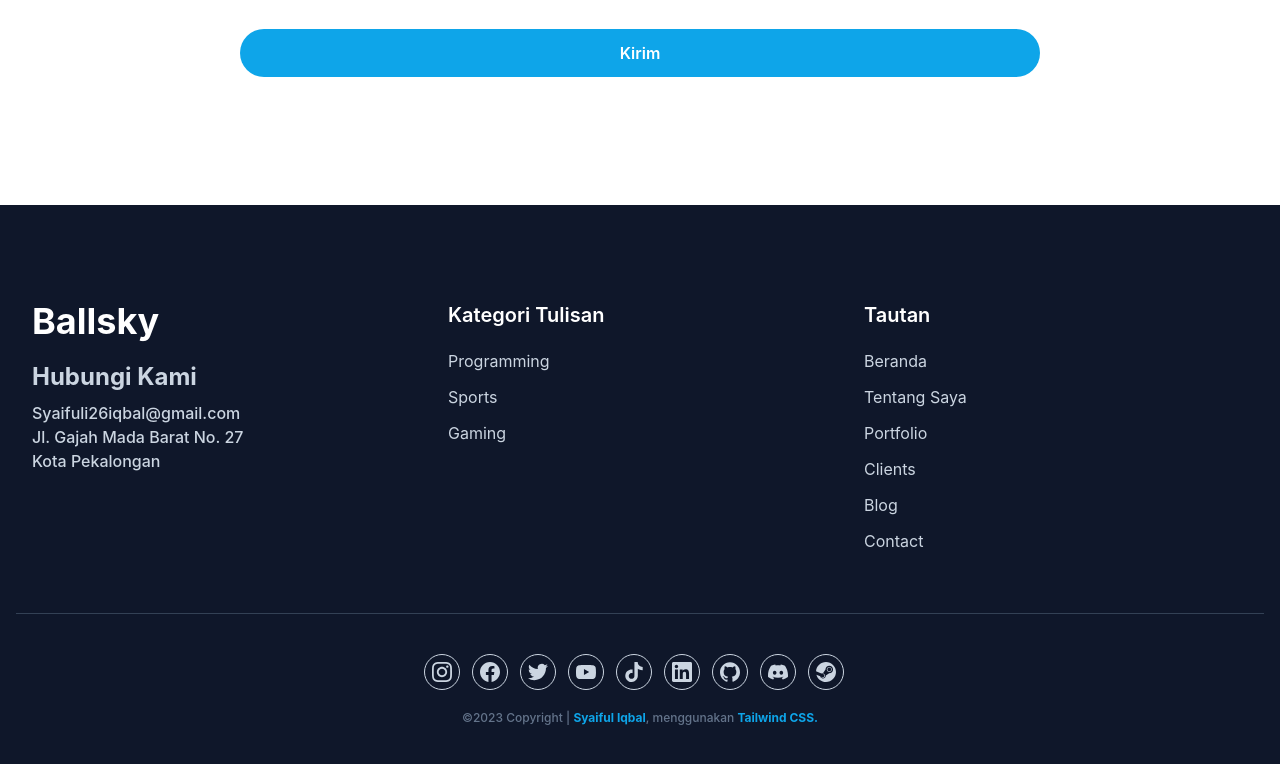
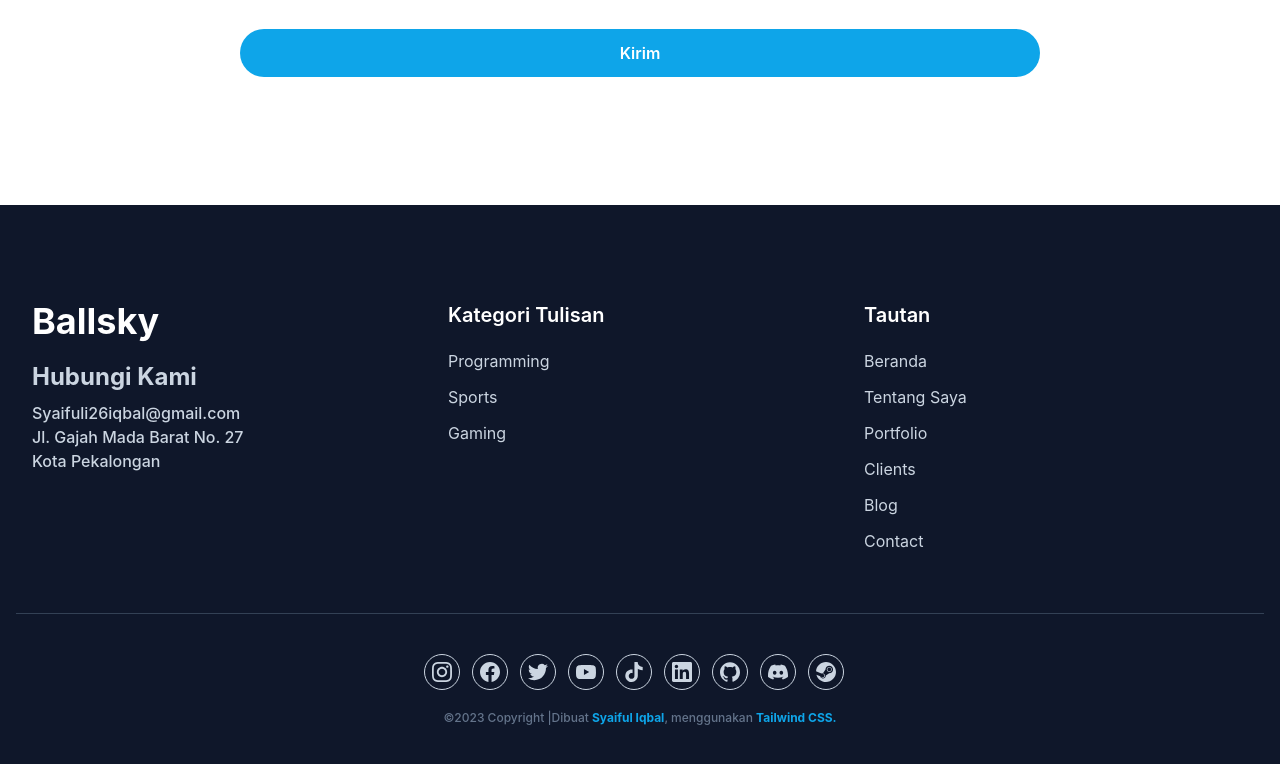
Before and after one commit to Ballsky26/portfolio-tailwind-css, a website: page index.html in a window 1280 px wide. Shown: the part 4987-5751 px from the top of the page. Drawn offline with Linux system fonts and the light colour scheme.

Commit message:
Membuat Footer Copyright Section

```diff
--- a/index.html
+++ b/index.html
@@ -904,7 +904,7 @@
             </a>
           </div>
           <p class="font-medium text-xs text-slate-500 text-center">
-            ©2023 Copyright |
+            ©2023 Copyright |Dibuat
             <a
               href="https://www.instagram.com/syaiful_iqbal26/"
               target="_blank"
```
Also changed, not shown: 1 other file.
